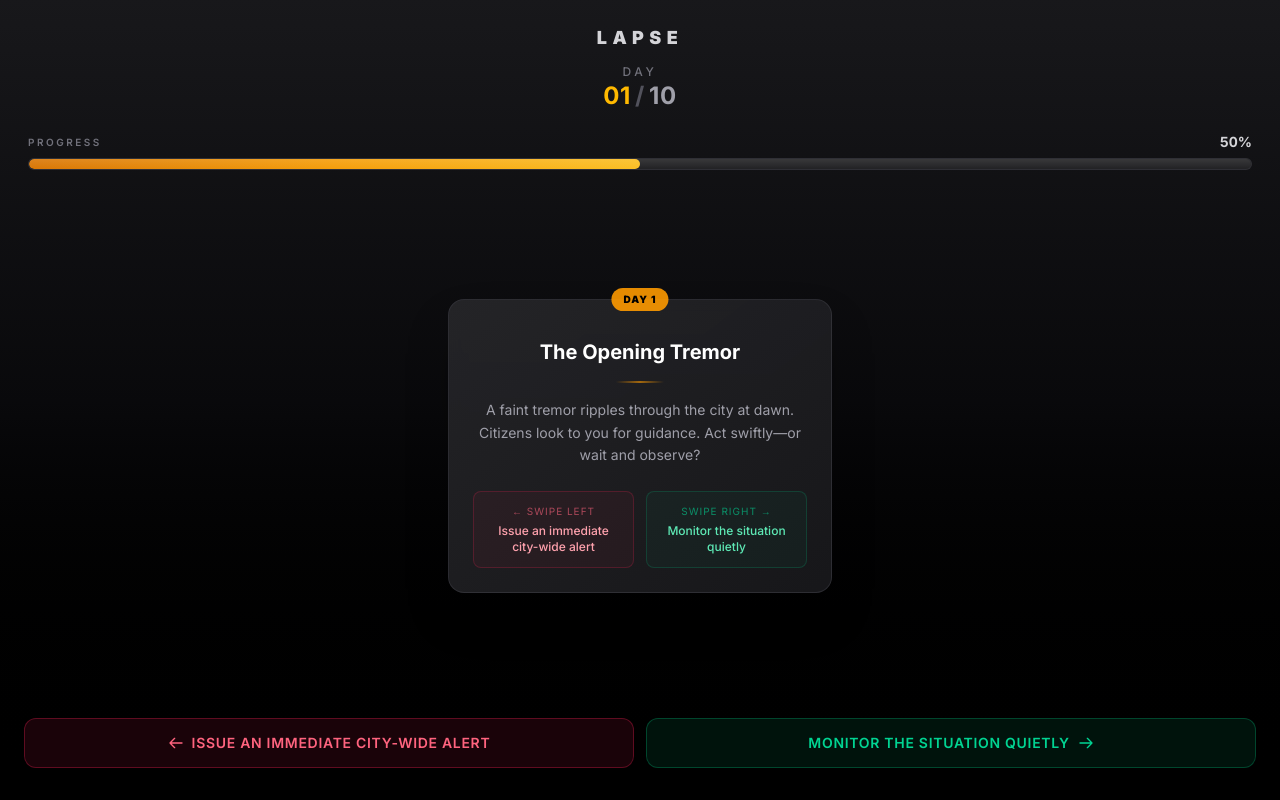
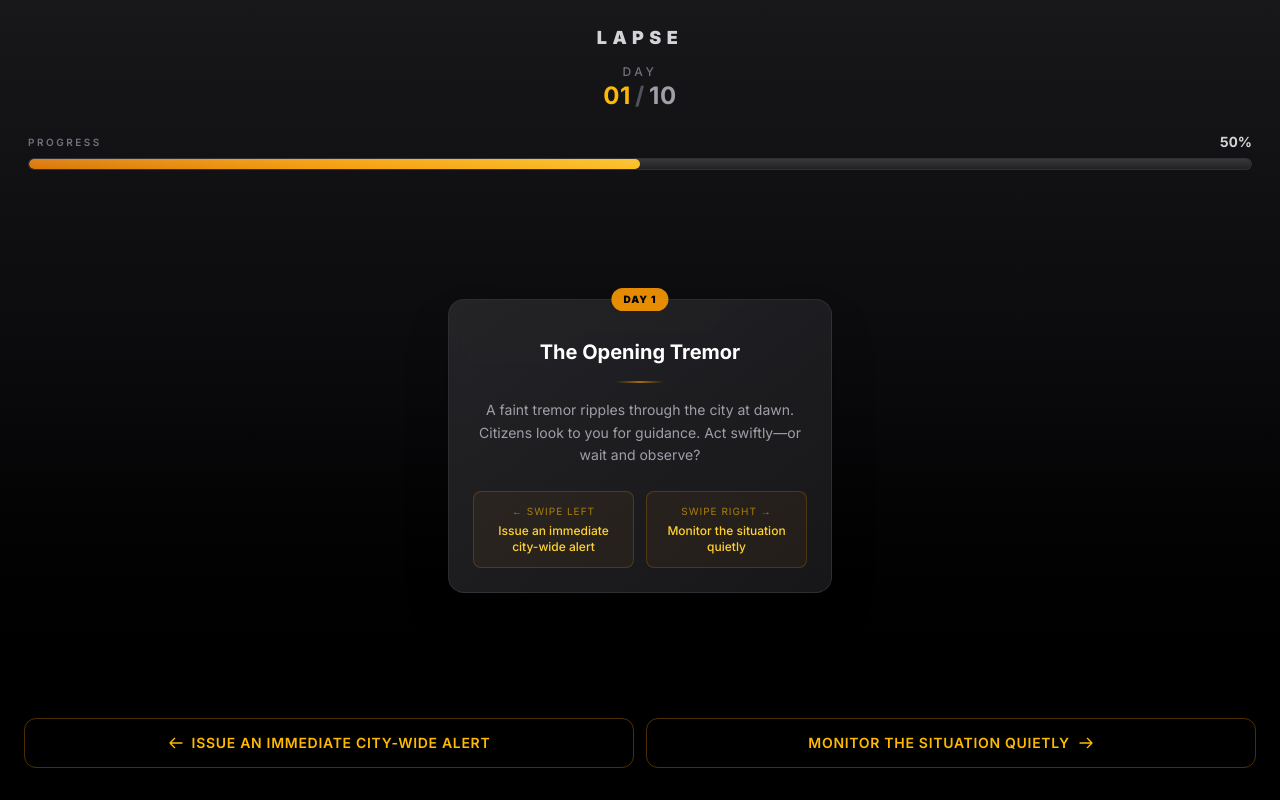
Before and after one commit to Gervasio19/presentation-game, a Next.js app: page /game in a window 1280 px wide. Built offline with nearby package versions, Linux system fonts and the light colour scheme.

Commit message:
fix button color

```diff
--- a/src/components/game/ChoiceButton.tsx
+++ b/src/components/game/ChoiceButton.tsx
@@ -25,11 +25,7 @@ export default function ChoiceButton({
         flex-1 py-3.5 px-4 rounded-xl text-sm font-semibold uppercase tracking-wider
         transition-all duration-200 border
         disabled:opacity-30 disabled:cursor-not-allowed
-        ${
-          isLeft
-            ? "bg-rose-500/10 border-rose-500/30 text-rose-400 hover:bg-rose-500/20 hover:border-rose-500/50 active:scale-95"
-            : "bg-emerald-500/10 border-emerald-500/30 text-emerald-400 hover:bg-emerald-500/20 hover:border-emerald-500/50 active:scale-95"
-        }
+        "bg-amber-500/10 border-amber-500/30 text-amber-400 hover:bg-amber-500/20 hover:border-amber-500/50 active:scale-95"
       `}
     >
       <span className="flex items-center justify-center gap-2">
--- a/src/components/game/GameCard.tsx
+++ b/src/components/game/GameCard.tsx
@@ -67,7 +67,7 @@ const GameCard = forwardRef<GameCardHandle, GameCardProps>(
           className="absolute left-4 top-1/2 -translate-y-1/2 z-20 pointer-events-none"
           style={{ opacity: leftOpacity }}
         >
-          <div className="bg-rose-500/90 text-white text-xs font-bold uppercase tracking-widest px-4 py-2 rounded-lg rotate-[-12deg] shadow-lg shadow-rose-500/30 max-w-[140px] text-center">
+          <div className="bg-amber-500/90 text-white text-xs font-bold uppercase tracking-widest px-4 py-2 rounded-lg rotate-[-12deg] shadow-lg shadow-amber-500/30 max-w-[140px] text-center">
             {card.leftChoice}
           </div>
         </motion.div>
@@ -77,7 +77,7 @@ const GameCard = forwardRef<GameCardHandle, GameCardProps>(
           className="absolute right-4 top-1/2 -translate-y-1/2 z-20 pointer-events-none"
           style={{ opacity: rightOpacity }}
         >
-          <div className="bg-emerald-500/90 text-white text-xs font-bold uppercase tracking-widest px-4 py-2 rounded-lg rotate-[12deg] shadow-lg shadow-emerald-500/30 max-w-[140px] text-center">
+          <div className="bg-amber-500/90 text-white text-xs font-bold uppercase tracking-widest px-4 py-2 rounded-lg rotate-[12deg] shadow-lg shadow-amber-500/30 max-w-[140px] text-center">
             {card.rightChoice}
           </div>
         </motion.div>
@@ -126,19 +126,19 @@ const GameCard = forwardRef<GameCardHandle, GameCardProps>(
 
             {/* Choice hints */}
             <div className="flex items-stretch gap-3 pt-2">
-              <div className="flex-1 bg-rose-500/5 border border-rose-500/20 rounded-lg p-3 text-center">
-                <p className="text-[10px] uppercase tracking-widest text-rose-400/60 mb-1">
+              <div className="flex-1 bg-amber-500/5 border border-amber-500/20 rounded-lg p-3 text-center">
+                <p className="text-[10px] uppercase tracking-widest text-amber-400/60 mb-1">
                   ← Swipe Left
                 </p>
-                <p className="text-xs text-rose-300 font-medium">
+                <p className="text-xs text-amber-300 font-medium">
                   {card.leftChoice}
                 </p>
               </div>
-              <div className="flex-1 bg-emerald-500/5 border border-emerald-500/20 rounded-lg p-3 text-center">
-                <p className="text-[10px] uppercase tracking-widest text-emerald-400/60 mb-1">
+              <div className="flex-1 bg-amber-500/5 border border-amber-500/20 rounded-lg p-3 text-center">
+                <p className="text-[10px] uppercase tracking-widest text-amber-400/60 mb-1">
                   Swipe Right →
                 </p>
-                <p className="text-xs text-emerald-300 font-medium">
+                <p className="text-xs text-amber-300 font-medium">
                   {card.rightChoice}
                 </p>
               </div>
```
